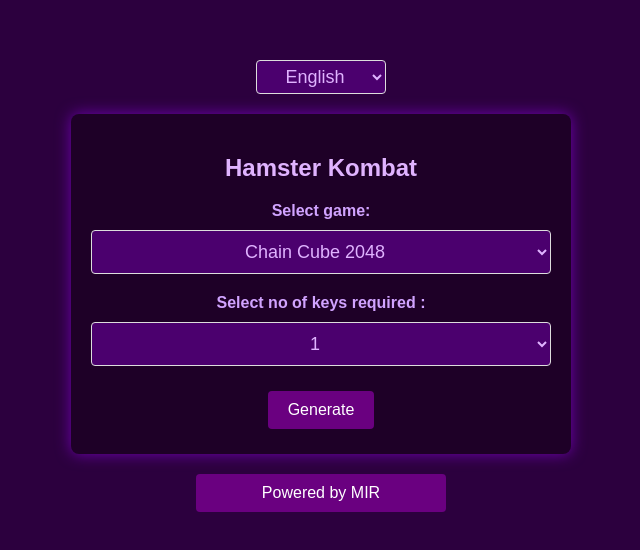
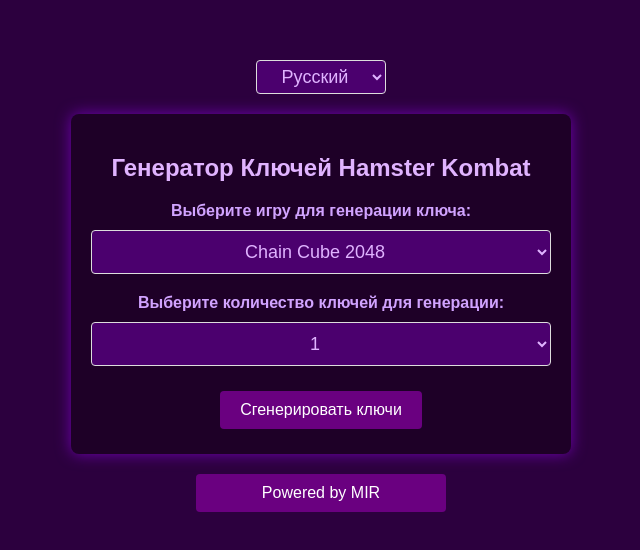
Before and after one commit to meersuhaib191/hamster-key-generator, a plain HTML site: page index.html in a window 1280 px wide. Shown: the whole page, without its empty margins (319-959 px from the left). Drawn offline with Linux system fonts and the light colour scheme.

Commit message:
Update index.html

```diff
--- a/index.html
+++ b/index.html
@@ -3,7 +3,7 @@
 <head>
     <meta charset="UTF-8">
     <meta name="viewport" content="width=device-width, initial-scale=1.0">
-    <title> Hamster Kombat</title>
+    <title>Генератор Ключей Hamster Kombat</title>
     <link rel="stylesheet" href="styles.css">
     <script src="script.js" defer></script>
 </head>
@@ -11,8 +11,8 @@
     <main class="main-container">
         <section class="language-selector">
             <select id="languageSelect">
+                <option value="ru">Русский</option>
                 <option value="en">English</option>
-                <option value="ru">Русский</option>
                 <option value="sr">Српски</option>
                 <option value="be">Беларуская</option>
                 <option value="ar">العربية</option>
@@ -31,8 +31,8 @@
             </select>
         </section>
         <section class="container">
-            <h1>Hamster Kombat</h1>
-            <label for="gameSelect" id="gameSelectLabel">Select game:</label>
+            <h1>Генератор Ключей Hamster Kombat</h1>
+            <label for="gameSelect" id="gameSelectLabel">Выберите игру для генерации ключа:</label>
             <select id="gameSelect">
                 <option value="ChainCube2048">Chain Cube 2048</option>
                 <option value="TrainMiner">Train Miner</option>
@@ -44,7 +44,7 @@
                 <option value="GangsWars">Gangs Wars</option>
                 <option value="Zoopolis">Zoopolis</option>
             </select>
-            <label for="keyCountSelect" id="keyCountLabel">Select no of keys required :</label>
+            <label for="keyCountSelect" id="keyCountLabel">Выберите количество ключей для генерации:</label>
             <select id="keyCountSelect">
                 <option value="1">1</option>
                 <option value="2">2</option>
@@ -59,14 +59,14 @@
                 <option value="11">11</option>
                 <option value="12">12</option>
             </select>
-            <button id="startBtn" class="button">Generate</button>
+            <button id="startBtn" class="button">Сгенерировать ключи</button>
             <div id="progressContainer" class="progress-container hidden">
                 <div id="progressBar" class="progress-bar"></div>
                 <span id="progressText" class="progress-text">0%</span>
             </div>
             <div id="keyContainer" class="key-container hidden">
-                <h2 id="generatedKeysTitle">Generated keys:</h2>
-                <button id="copyAllBtn" class="button hidden">Copy all</button>
+                <h2 id="generatedKeysTitle">Сгенерированные ключи:</h2>
+                <button id="copyAllBtn" class="button hidden">Скопировать все ключи</button>
                 <div id="keysList" class="keys-list"></div>
             </div>
         </section>
```
